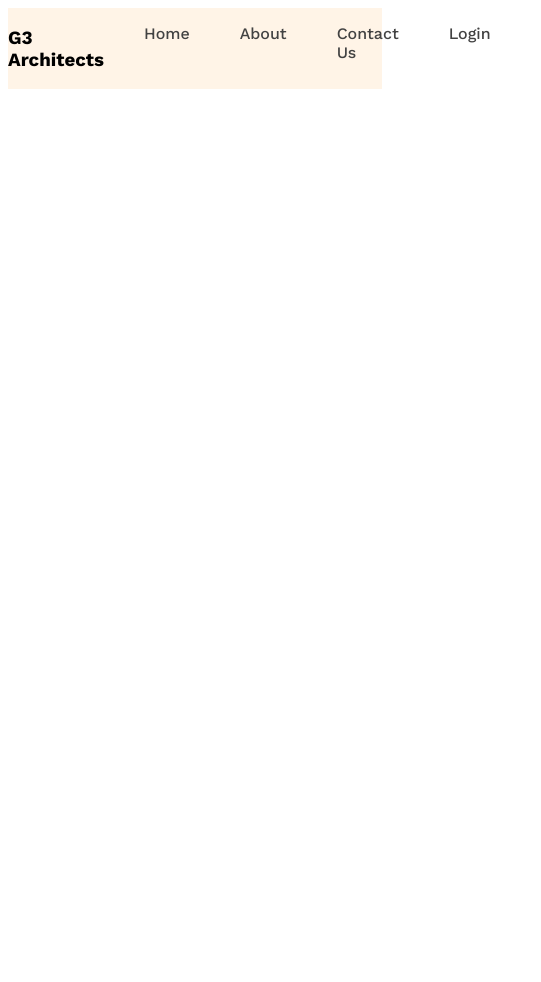
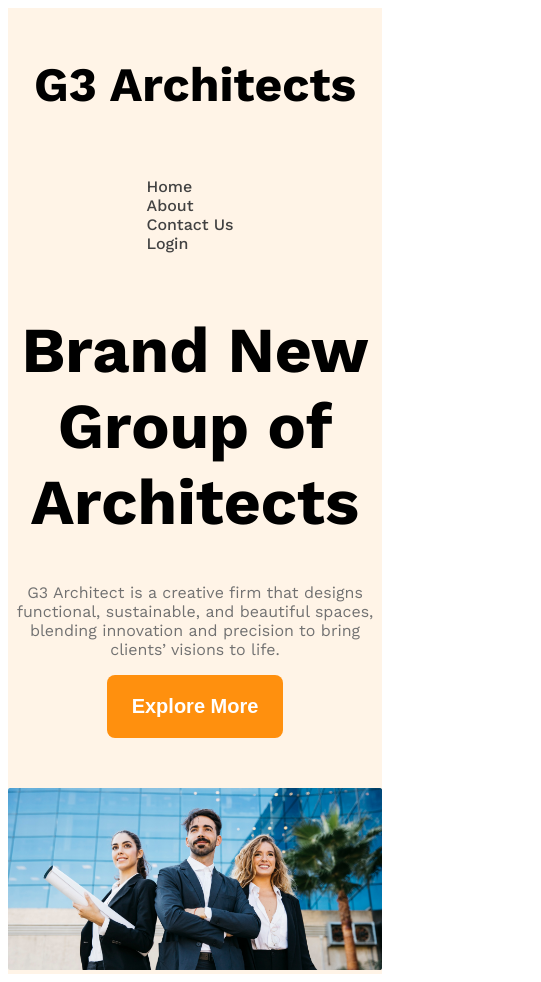
Before and after one commit to tanvirjem2/G3-Architects-2.0, a plain HTML site: page index.html in a window 390 px wide. Shown: the whole page, 541 px wide, since content can reach past the window. Before the commit the page ends 844 px from the top, so only its background shows below. Drawn offline with nearby package versions, Linux system fonts and the light colour scheme.

Commit message:
Banner section done  (With Responsive)

```diff
--- a/index.html
+++ b/index.html
@@ -27,7 +27,15 @@
             </ul>
         </nav>
         <div class="banner">
-
+            <div class="banner-content">
+                <h1 class="banner-title">Brand New <br>Group of Architects </h1>
+                <p class="banner-description text-light-gray">G3 Architect is a creative firm that designs functional,
+                    sustainable, and
+                    beautiful spaces, blending innovation and precision to bring clients’ visions to life.
+                </p>
+                <button class="btn-primary">Explore More</button>
+            </div>
+            <img class="banner-image" src="images/banner.png" alt="">
         </div>
     </header>
 
--- a/styles/architects.css
+++ b/styles/architects.css
@@ -15,9 +15,6 @@
     display: flex;
 }
 
-/* Dark 01 */
-/* .text */
-
 /* Dark 02 */
 .text-gray {
     color: #424242;
@@ -32,14 +29,29 @@
     background-color: #FFF4E7;
 }
 
+.btn-primary {
+    border-radius: 8px;
+    background: #FF900E;
+    color: #FFF;
+    font-weight: 600;
+    font-size: 1.25rem;
+    border: none;
+    padding: 20px 25px;
+}
+
 /* header Styles */
-
-
 
 /* navbar related styles */
 
 .navbar {
     justify-content: space-between;
+    align-items: center;
+}
+
+.brand {
+    font-weight: 700;
+    font-size: 3rem;
+    /* in font size's we will use rem most of the time for responsive purpose */
 }
 
 .nav-item {
@@ -58,3 +70,43 @@
     max-width: 1440px;
     margin: 0 auto;
 }
+
+/* Banner Related  Styles*/
+
+.banner-content {
+    max-width: 850px;
+    margin: 0 auto;
+    text-align: center;
+    margin-bottom: 50px;
+}
+
+.banner-title {
+    font-weight: 700;
+    font-size: 4rem;
+}
+
+.banner-description {
+    font-weight: 400;
+    font-size: 1rem;
+}
+
+.banner-image {
+    width: 100%;
+}
+
+
+/* Responsive Part */
+
+/* Small Device */
+
+@media screen and (max-width: 576px) {
+
+    .navbar,
+    .nav-links {
+        flex-direction: column;
+    }
+}
+
+/* Medium Device */
+
+@media screen and (min-width: 577px) and (max-width: 992px) {}
```
